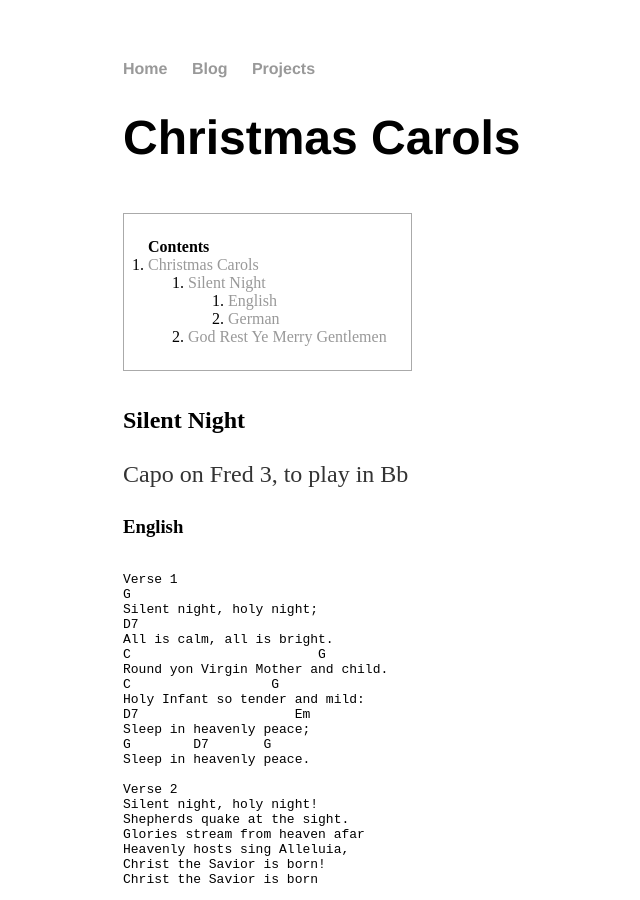
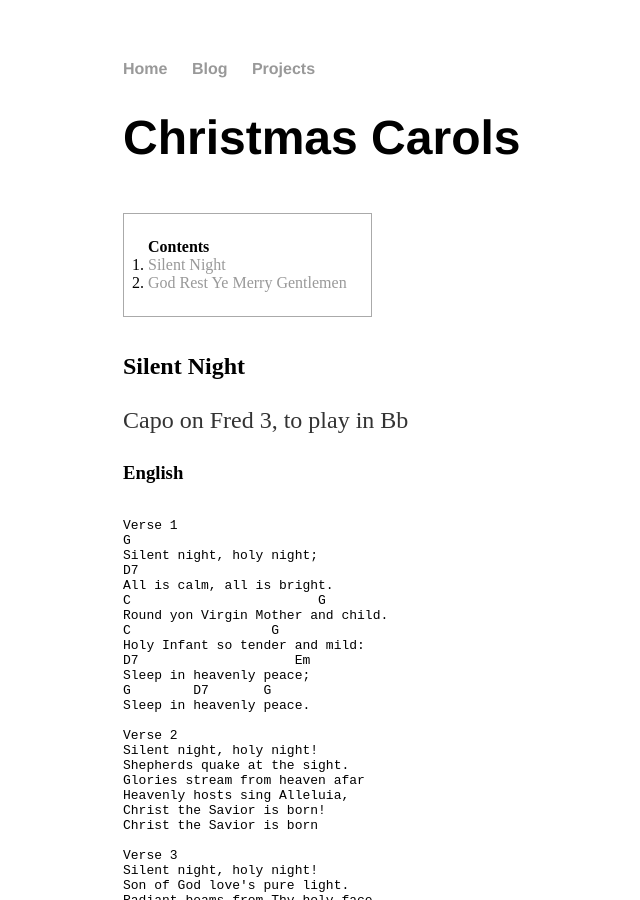
Before and after one commit to thurstonzd/thurstonzd.github.io, a Jekyll site: the page built from music/xmas.md, in a window 1280 px wide and 900 px high. Shown: the whole window, without its empty margins (69-709 px from the left). Built offline with Jekyll 4.4.1, drawn with Linux system fonts in a browser that asks for light colours; our own code applies the rules of GitHub Pages for plain Markdown files.

Commit message:
only use h2 in TOC

```diff
--- a/music/xmas.md
+++ b/music/xmas.md
@@ -22,6 +22,7 @@
 </style>
 
 * Do not remove this line (it will not be displayed)
+{::options toc_levels="2" /}
 {:toc}
 
 ## Silent Night
```
